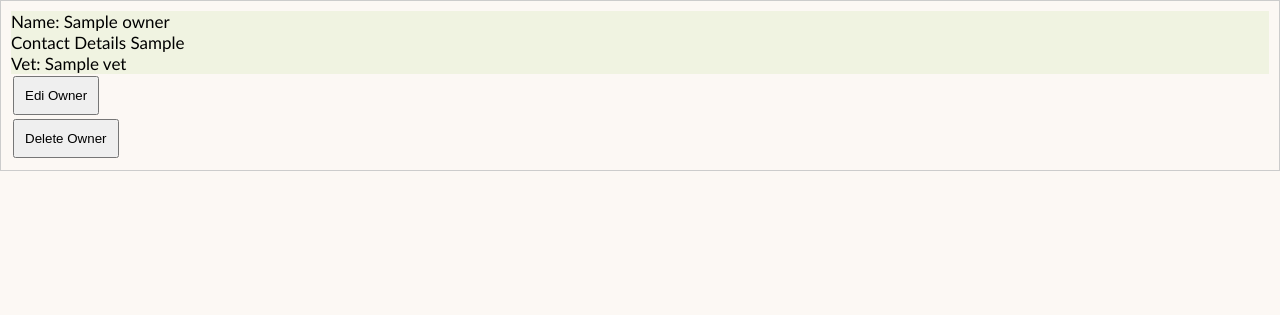
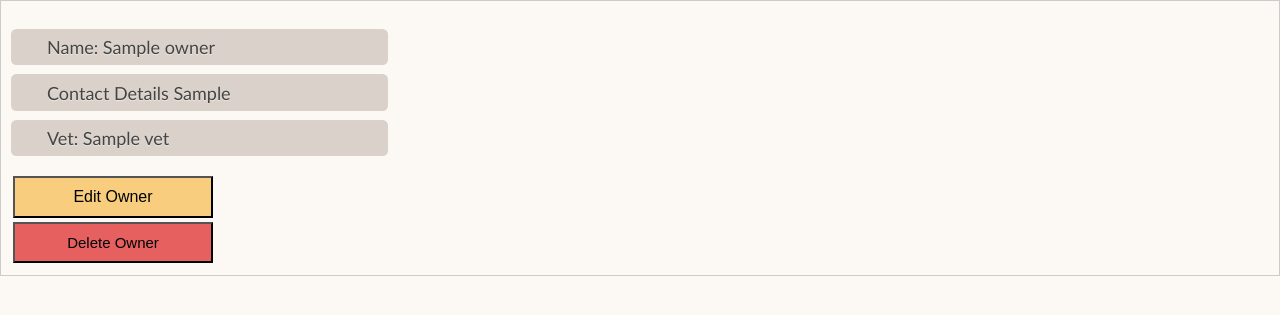
Before and after one commit to innessa89/Project_Vet_practice, a Flask app: page /owners in a window 1280 px wide. Shown: the part 153-468 px from the top of the page. Run offline with Flask 2, Linux system fonts and the light colour scheme; a database or web service that is not in the repository returns one stand-in record (values such as "Sample title"); some libraries are stand-ins or nearby versions.

Commit message:
more css

```diff
--- a/static/style.css
+++ b/static/style.css
@@ -33,19 +33,75 @@ header {
     text-decoration: none;
 }
 
-.content li{
+/* .content li{
     list-style: none;
     font: 17px "Trebuchet MS", "Lucida Sans";
     background: #f0f3e1
+} */
+
+.list{
+    list-style: none;
+    font: 18px "Trebuchet MS", "Lucida Sans";
+    padding: 0;
+    text-shadow: 0 1px 0 rgba(255,255,255,.5);
 }
+.list li{
+    position: relative;
+    display: block;
+    padding: .4em .4em .4em 2em;
+    margin: .5em 0;
+    background: #DAD2CA;
+    color: #444;
+    text-decoration: none;
+    border-radius: .3em;
+    transition: .3s ease-out;
+    margin-right: 70%;
+}
+
+.list li:hover {background: #E9E4E0;}
+
 
 button {
     padding-left: 10px;
     padding: 10px;
     margin: 2px;
+
   }
+.edit{
+    font-size: 16px;
+    -webkit-transition-duration: 0.4s;
+    transition-duration: 0.4s;
+    width: 200px;
+    background-color:rgb(248, 205, 125);
+}
+.edit:hover{
+    background-color: rgb(237, 137, 14);
+    color: white;
+}
 
-  .container{
+.add{
+    font-size: 15px;
+    -webkit-transition-duration: 0.4s;
+    transition-duration: 0.4s;
+    width: 200px;
+    background-color: #bddfb4fa;
+}
+.add:hover{
+    background-color: rgba(0, 128, 0, 0.801);
+    color: white;
+}
+.delete{
+    font-size: 15px;
+    -webkit-transition-duration: 0.4s;
+    transition-duration: 0.4s;
+    width: 200px;
+    background-color: #e75d5dfa;
+}
+.delete:hover{
+    background-color: rgb(146, 20, 20);
+    color: white;
+}
+.container{
     width: 1000px;
     height: 667px;
     background-image: url(vet_project_image/e99cda8fbae4e4f41fbe17aebc6191e5.png);
--- a/templates/animals/edit.html
+++ b/templates/animals/edit.html
@@ -43,7 +43,7 @@
         {% endfor %}
       </select>
     </div>
-    <button type="submit">Edit Animal</button>
+    <button class="edit" type="submit">Edit Animal</button>
   </div>
 </form>
 </div>
--- a/templates/animals/new.html
+++ b/templates/animals/new.html
@@ -39,7 +39,9 @@
           {% endfor %}
         </select>
       </div>
-      <button type="submit">Add Animal</button>
+
+          <button class="add" type="submit">Add Animal</button>
+
     </div>
   </form>
 </div>
--- a/templates/owners/edit.html
+++ b/templates/owners/edit.html
@@ -31,7 +31,7 @@
         {% endfor %}
       </select>
     </div class="input-select">
-    <button type="submit">Edit Owner</button>
+    <button class="edit" type="submit">Edit Owner</button>
   </div>
 </form>
 
--- a/templates/owners/index.html
+++ b/templates/owners/index.html
@@ -12,18 +12,19 @@
 {% for owner in all_owners %}
   <div class="owner">
     <div class="content">
-
+        <ul class="list">
             <li >Name: {{ owner.name }}</li>
             <li>Contact Details {{ owner.contact_info }} </li>
             <li>Vet: {{ owner.vet.name }} </li>
-
+        </ul>
+         <div class="buttons">
             <form class="edit-form" action="owners/{{owner.id}}/edit" method="GET">
-              <button id="Edit" type="submit">Edi Owner</button>
+              <button class="edit" id="Edit" type="submit">Edit Owner</button>
             </form>
             <form class="delete-form" action="/owners/{{owner.id}}/delete" method="POST">
-              <button id="Remove" type="submit">Delete Owner</button>
+              <button class="delete" id="Remove" type="submit">Delete Owner</button>
             </form>
-
+         </div>
     </div>
   </div>
 {% endfor %}
--- a/templates/owners/new.html
+++ b/templates/owners/new.html
@@ -28,7 +28,7 @@
           {% endfor %}
         </select>
       </div>
-      <button type="submit">Add Owner</button>
+      <button class="add" type="submit">Add Owner</button>
     </div>
   </form>
 </div>
--- a/templates/treatments/edit.html
+++ b/templates/treatments/edit.html
@@ -35,7 +35,7 @@
         {% endfor %}
       </select>
     </div>
-    <button type="submit">Edit Treatment Details</button>
+    <button class="edit" type="submit">Edit Treatment Details</button>
   </div>
 </form>
 </div>
--- a/templates/treatments/new.html
+++ b/templates/treatments/new.html
@@ -32,7 +32,7 @@
           {% endfor %}
         </select>
       </div>
-      <button type="submit">Add Treatment Details</button>
+      <button class="add" type="submit">Add Treatment Details</button>
     </div>
   </form>
 </div>
--- a/templates/vets/edit.html
+++ b/templates/vets/edit.html
@@ -20,7 +20,7 @@
       <input type="text" id="name" name="name" value="{{ vet.name }}">
     </div>
 
-    <button type="submit">Edit Vet</button>
+    <button class="edit" type="submit">Edit Vet</button>
   </div>
 </form>
 
--- a/templates/vets/index.html
+++ b/templates/vets/index.html
@@ -12,13 +12,15 @@
 {% for vet in all_vets %}
   <div class="vet">
     <div class="content">
+      <ul class="list">
       <li>Name: {{ vet.name }}</li>
+      </ul>
       <div class="buttons">
           <form class="edit-form" action="/vets/{{vet.id}}/edit" method="GET">
-            <button id="Edit" type="submit">Edit Vet</button>
+            <button class="edit" id="Edit" type="submit">Edit Vet</button>
           </form>
           <form class="delete-form" action="/vets/{{vet.id}}/delete" method="POST">
-            <button id="Remove" type="submit">Delete Vet</button>
+            <button class="delete" id="Remove" type="submit">Delete Vet</button>
           </form>
       </div>
     </div>
--- a/templates/vets/new.html
+++ b/templates/vets/new.html
@@ -17,7 +17,7 @@
         <label for="name">Name:</label>
         <input type="text" id="name" name="name" placeholder="Vet Name">
       </div>
-      <button type="submit">Add Vet</button>
+      <button  class="add" type="submit">Add Vet</button>
     </div>
   </form>
 </div>
```
Also changed, not shown: templates/animals/index.html (+4 -4 lines), templates/treatments/index.html (+6 -5 lines), templates/treatments/show.html (+6 -5 lines).
